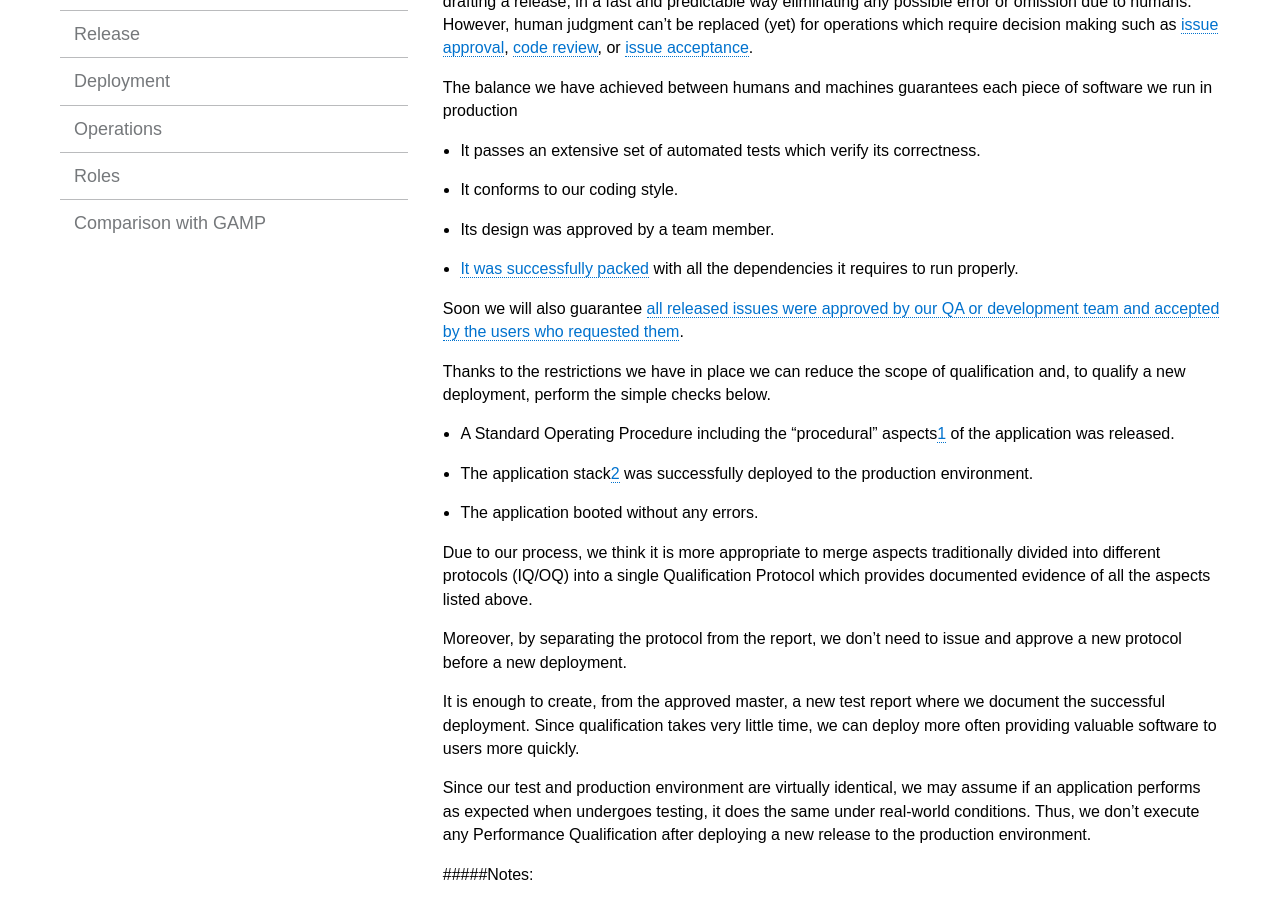
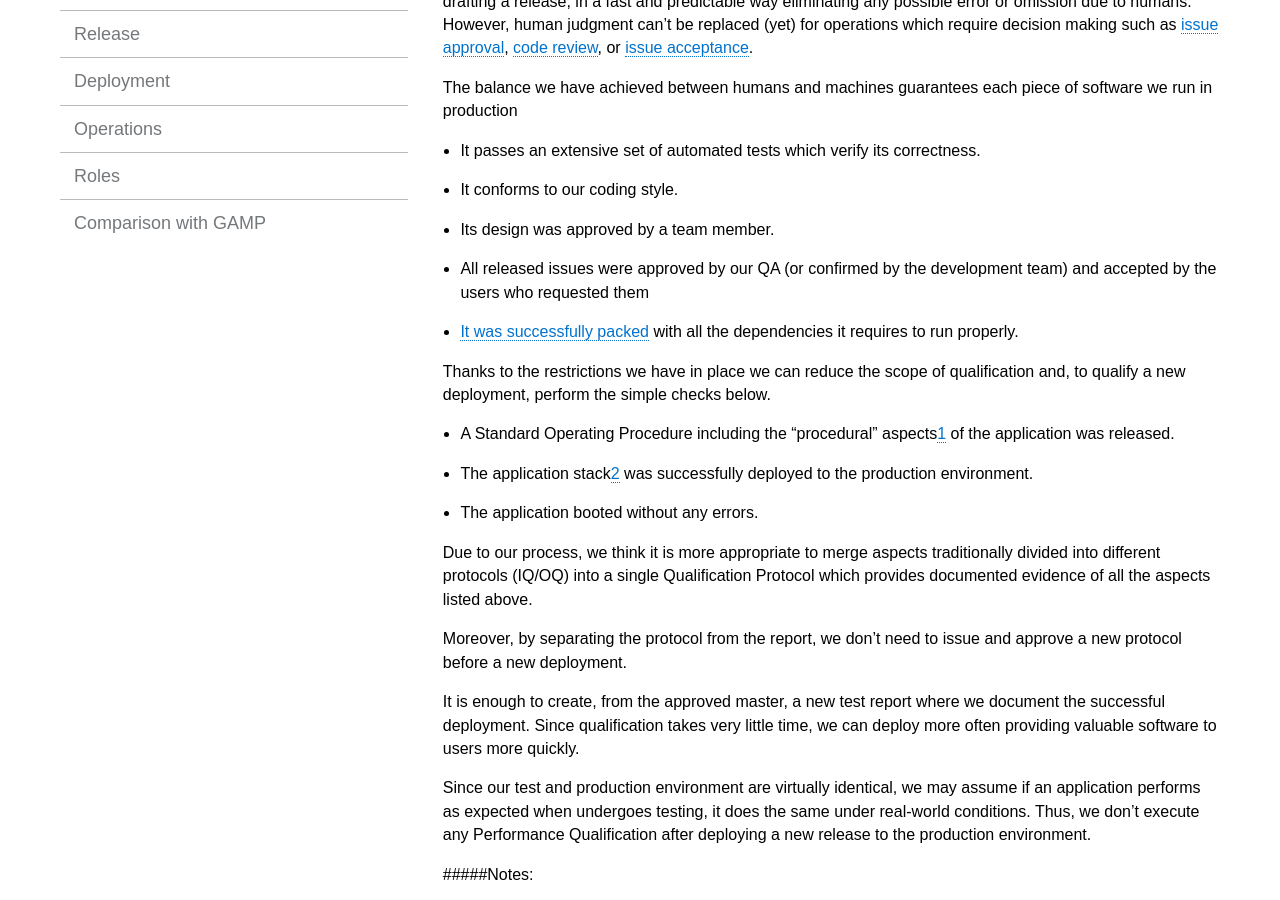
Before and after one commit to inforlife/process, a Jekyll site: the page built from qualification.md, in a window 1280 px wide and 900 px high, scrolled down 486 px. Built offline with Jekyll 4.4.1, drawn with Linux system fonts in a browser that asks for light colours.

Commit message:
Update to latest features of InfoRBot

```diff
--- a/qualification.md
+++ b/qualification.md
@@ -19,9 +19,8 @@ The balance we have achieved between humans and machines guarantees each piece o
 - It passes an extensive set of automated tests which verify its correctness.
 - It conforms to our coding style.
 - Its design was approved by a team member.
+- All released issues were approved by our QA (or confirmed by the development team) and accepted by the users who requested them
 - [It was successfully packed](https://inforlife.github.io/process/release.html#image-build) with all the dependencies it requires to run properly.
-
-Soon we will also guarantee [all released issues were approved by our QA or development team and accepted by the users who requested them](https://github.com/inforlife/inforbot/issues/13).
 
 Thanks to the restrictions we have in place we can reduce the scope of qualification and, to qualify a new deployment, perform the simple checks below.
 
```
Also changed, not shown: release.md (+1 -0 lines).
